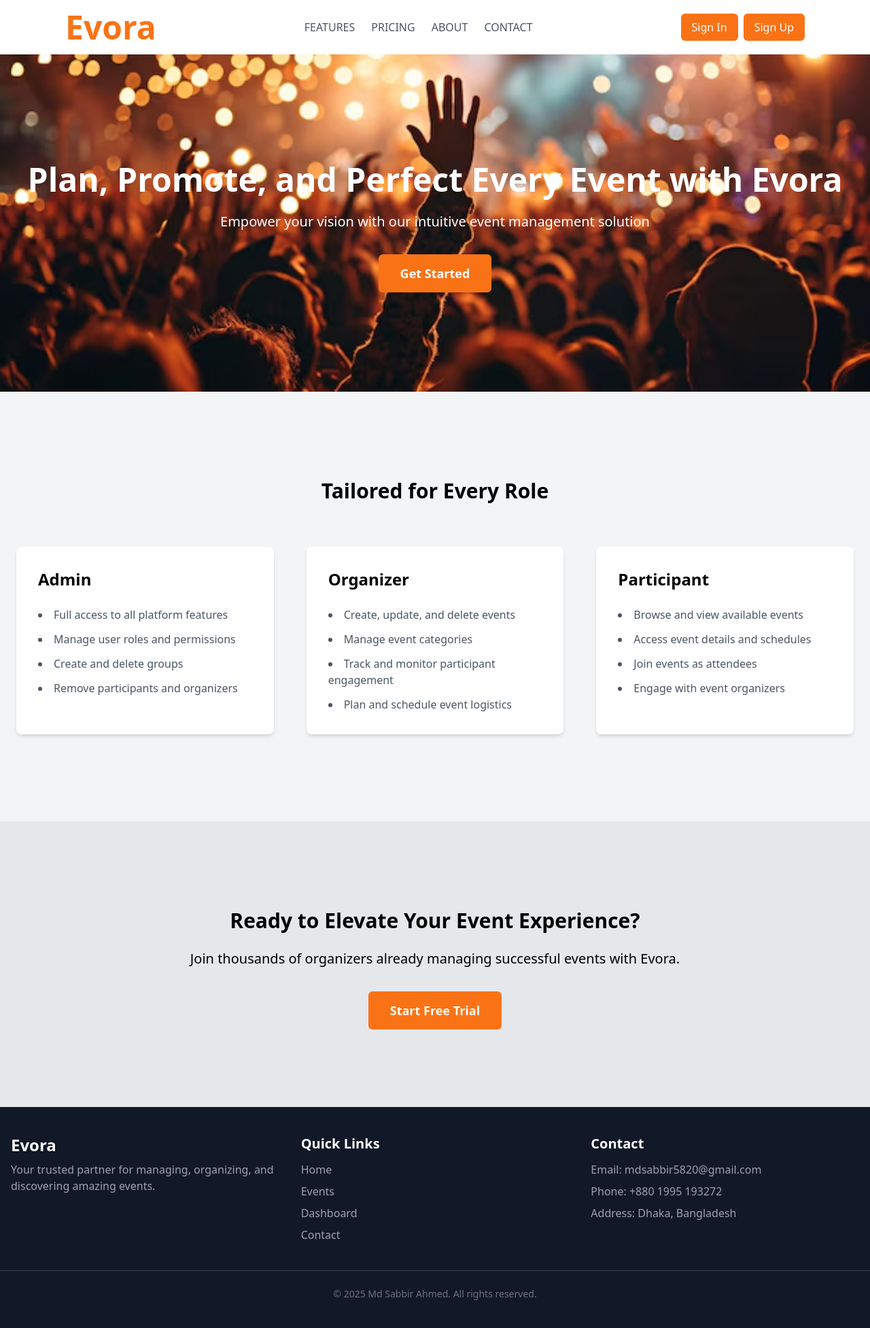
After one commit to Sabbir-Aahmed/EVO-RA, a Django app: page /user/evora/ in a window 1280 px wide. The commit adds this page. Shown: the whole page at 68% size. Run offline with Django 5.2, Linux system fonts and the light colour scheme.

Commit message:
default home page

```diff
--- /dev/null
+++ b/core/templates/non-logged-home.html
@@ -0,0 +1,79 @@
+{% load static %}
+{% include "non-logged-nav.html" %}
+      <!-- Hero Section -->
+      <section class="bg-cover bg-center text-white py-32 md:py-40" style="background-image: url('{% static "image/img1.avif" %}');">
+
+          <div class="container mx-auto px-6 text-center">
+            <h1 class="text-4xl md:text-5xl font-bold mb-6">
+              Plan, Promote, and Perfect Every Event with Evora
+            </h1>
+            <p class="text-xl mb-12">
+              Empower your vision with our intuitive event management solution
+            </p>
+            <a
+              href="{% url "sign-in" %}"
+              class="bg-orange-500 text-white-600 px-8 py-4 rounded-md font-semibold text-lg hover:bg-orange-600 transition duration-300"
+            >
+              Get Started
+            </a>
+          </div>
+      </section>
+
+      <!-- Features Section -->
+      <section class="py-24 md:py-32">
+        <div class="container mx-auto px-6">
+          <h2 class="text-3xl font-bold text-center mb-16">
+            Tailored for Every Role
+          </h2>
+          <div class="grid grid-cols-1 md:grid-cols-3 gap-12">
+            <!-- Admin Card -->
+            <div class="bg-white rounded-lg shadow-md p-8">
+              <h3 class="text-2xl font-semibold mb-6">Admin</h3>
+              <ul class="list-disc list-inside text-gray-600 space-y-3">
+                <li>Full access to all platform features</li>
+                <li>Manage user roles and permissions</li>
+                <li>Create and delete groups</li>
+                <li>Remove participants and organizers</li>
+              </ul>
+            </div>
+            <!-- Manager Card -->
+            <div class="bg-white rounded-lg shadow-md p-8">
+              <h3 class="text-2xl font-semibold mb-6">Organizer</h3>
+              <ul class="list-disc list-inside text-gray-600 space-y-3">
+                <li>Create, update, and delete events</li>
+                <li>Manage event categories</li>
+                <li>Track and monitor participant engagement</li>
+                <li>Plan and schedule event logistics</li>
+              </ul>
+            </div>
+            <!-- Employee Card -->
+            <div class="bg-white rounded-lg shadow-md p-8">
+              <h3 class="text-2xl font-semibold mb-6">Participant</h3>
+              <ul class="list-disc list-inside text-gray-600 space-y-3">
+                <li>Browse and view available events</li>
+                <li>Access event details and schedules</li>
+                <li>Join events as attendees</li>
+                <li>Engage with event organizers</li>
+              </ul>
+            </div>
+          </div>
+        </div>
+      </section>
+
+      <!-- Call to Action -->
+      <section class="bg-gray-200 py-24 md:py-32">
+        <div class="container mx-auto px-6 text-center">
+          <h2 class="text-3xl font-bold mb-6">
+            Ready to Elevate Your Event Experience?
+          </h2>
+          <p class="text-xl mb-12">
+            Join thousands of organizers already managing successful events with Evora.
+          </p>
+          <a
+            href="{% url "sign-in" %}"
+            class="bg-orange-500 text-white px-8 py-4 rounded-md font-semibold text-lg hover:bg-orange-600 transition duration-300"
+            >Start Free Trial</a
+          >
+        </div>
+      </section>
+{% include 'partials/footer.html' %}
--- /dev/null
+++ b/core/templates/non-logged-nav.html
@@ -0,0 +1,63 @@
+{% load static %}
+
+<!DOCTYPE html>
+<html lang="en">
+<head>
+  <meta charset="UTF-8" />
+  <meta name="viewport" content="width=device-width, initial-scale=1.0" />
+  <title>Evora</title>
+  <link rel="stylesheet" href="{% static 'CSS/output.css' %}">
+</head>
+<body class="bg-gray-100 font-sans">
+  <nav class="bg-white shadow-md px-4 sm:px-6 md:px-24 py-4">
+    <div class="flex items-center justify-between">
+      <a href="{% url 'home' %}" class="text-3xl md:text-5xl font-bold text-orange-500">Evora</a>
+
+      <!-- Desktop nav links -->
+      <div class="hidden md:flex items-center gap-x-6 text-sm md:text-base">
+        <a href="#" class="text-gray-600 hover:text-orange-600 font-medium">FEATURES</a>
+        <a href="#" class="text-gray-600 hover:text-orange-600 font-medium">PRICING</a>
+        <a href="#" class="text-gray-600 hover:text-orange-600 font-medium">ABOUT</a>
+        <a href="#" class="text-gray-600 hover:text-orange-600 font-medium">CONTACT</a>
+      </div>
+
+      <!-- Toggler button for mobile -->
+      <div class="md:hidden">
+        <button id="menu-toggle" class="text-grey-200 hover:text-grey-600 focus:outline-none">
+          <svg class="h-6 w-6" fill="none" stroke="currentColor" viewBox="0 0 24 24"
+               xmlns="http://www.w3.org/2000/svg">
+            <path stroke-linecap="round" stroke-linejoin="round" stroke-width="2"
+                  d="M4 6h16M4 12h16m-7 6h7"/>
+          </svg>
+        </button>
+      </div>
+
+
+      <div class="hidden md:flex gap-2">
+          <a href="{% url 'sign-in' %}" class="bg-orange-500 text-white px-4 py-2 rounded-md hover:bg-orange-600 transition duration-300">
+            Sign In
+          </a>
+          <a href="{% url 'sign-up' %}" class="bg-orange-500 text-white px-4 py-2 rounded-md hover:bg-orange-600 transition duration-300">
+            Sign Up
+          </a>
+      </div>
+
+
+
+    {% comment %} Mobile nav dropdown {% endcomment %}
+    <div id="mobile-menu" class="md:hidden hidden mt-4">
+      <a href="#" class="block py-2 text-gray-600 hover:text-orange-600">Features</a>
+      <a href="#" class="block py-2 text-gray-600 hover:text-orange-600">Pricing</a>
+      <a href="#" class="block py-2 text-gray-600 hover:text-orange-600">About</a>
+      <a href="#" class="block py-2 text-gray-600 hover:text-orange-600">Contact</a>
+
+      <a href="{% url 'sign-in' %}" class="block py-2 text-gray-600 hover:text-orange-600">Sign In</a>
+      <a href="{% url 'sign-up' %}" class="block py-2 text-gray-600 hover:text-orange-600">Sign Up</a>
+    </div>
+  </nav>
+
+  <script>
+    document.getElementById("menu-toggle").addEventListener("click", function () {
+      document.getElementById("mobile-menu").classList.toggle("hidden");
+    });
+  </script>
--- a/core/views.py
+++ b/core/views.py
@@ -1,3 +1,4 @@
 from django.shortcuts import render
 
-# Create your views here.
+def non_logged_home(request):
+    return render(request, 'non-logged-home.html')
--- a/events/templates/home.html
+++ b/events/templates/home.html
@@ -1,4 +1,6 @@
-{% extends "base.html" %} {% block home %} {% load static %}
+{% extends "base.html" %}
+{% block home %}
+{% load static %}
 <main>
   <section class="py-16 bg-white">
     <div
--- a/static/CSS/output.css
+++ b/static/CSS/output.css
@@ -670,6 +670,10 @@ video {
   margin-bottom: 3rem;
 }
 
+.mb-16 {
+  margin-bottom: 4rem;
+}
+
 .mb-2 {
   margin-bottom: 0.5rem;
 }
@@ -854,6 +858,10 @@ video {
   justify-content: space-between;
 }
 
+.gap-12 {
+  gap: 3rem;
+}
+
 .gap-2 {
   gap: 0.5rem;
 }
@@ -897,6 +899,12 @@ video {
   --tw-space-y-reverse: 0;
   margin-top: calc(0.5rem * calc(1 - var(--tw-space-y-reverse)));
   margin-bottom: calc(0.5rem * var(--tw-space-y-reverse));
+}
+
+.space-y-3 > :not([hidden]) ~ :not([hidden]) {
+  --tw-space-y-reverse: 0;
+  margin-top: calc(0.75rem * calc(1 - var(--tw-space-y-reverse)));
+  margin-bottom: calc(0.75rem * var(--tw-space-y-reverse));
 }
 
 .space-y-4 > :not([hidden]) ~ :not([hidden]) {
@@ -960,9 +968,19 @@ video {
   background-color: rgb(59 130 246 / var(--tw-bg-opacity, 1));
 }
 
+.bg-blue-600 {
+  --tw-bg-opacity: 1;
+  background-color: rgb(37 99 235 / var(--tw-bg-opacity, 1));
+}
+
 .bg-gray-100 {
   --tw-bg-opacity: 1;
   background-color: rgb(243 244 246 / var(--tw-bg-opacity, 1));
+}
+
+.bg-gray-200 {
+  --tw-bg-opacity: 1;
+  background-color: rgb(229 231 235 / var(--tw-bg-opacity, 1));
 }
 
 .bg-gray-900 {
@@ -1034,6 +1061,10 @@ video {
   padding: 1.5rem;
 }
 
+.p-8 {
+  padding: 2rem;
+}
+
 .px-4 {
   padding-left: 1rem;
   padding-right: 1rem;
@@ -1047,6 +1078,11 @@ video {
 .px-6 {
   padding-left: 1.5rem;
   padding-right: 1.5rem;
+}
+
+.px-8 {
+  padding-left: 2rem;
+  padding-right: 2rem;
 }
 
 .py-1 {
@@ -1074,9 +1110,19 @@ video {
   padding-bottom: 0.5rem;
 }
 
+.py-24 {
+  padding-top: 6rem;
+  padding-bottom: 6rem;
+}
+
 .py-3 {
   padding-top: 0.75rem;
   padding-bottom: 0.75rem;
+}
+
+.py-32 {
+  padding-top: 8rem;
+  padding-bottom: 8rem;
 }
 
 .py-4 {
@@ -1402,6 +1448,16 @@ video {
     padding-right: 6rem;
   }
 
+  .md\:py-32 {
+    padding-top: 8rem;
+    padding-bottom: 8rem;
+  }
+
+  .md\:py-40 {
+    padding-top: 10rem;
+    padding-bottom: 10rem;
+  }
+
   .md\:text-4xl {
     font-size: 2.25rem;
     line-height: 2.5rem;
--- a/user/urls.py
+++ b/user/urls.py
@@ -1,10 +1,11 @@
 from django.urls import path
 from user.views import sign_up, sign_in, sign_out , activate_user
+from core.views import non_logged_home
 urlpatterns = [
     path('sign-up/',sign_up, name="sign-up"),
     path('sign-in/',sign_in, name="sign-in"),
     path('sign-out/',sign_out, name="sign-out"),
     path('activate/<int:user_id>/<str:token>/', activate_user, name='activate-user'),
-
+    path('evora/',non_logged_home, name='non_logged_home')
 
 ]
```
Also changed, not shown: other parts of static/CSS/output.css (+24 -21 lines), events/templates/partials/nav.html (+2 -16 lines), user/templates/registration/sign-in.html (+2 -10 lines), user/templates/registration/sign-up.html (+2 -15 lines).
